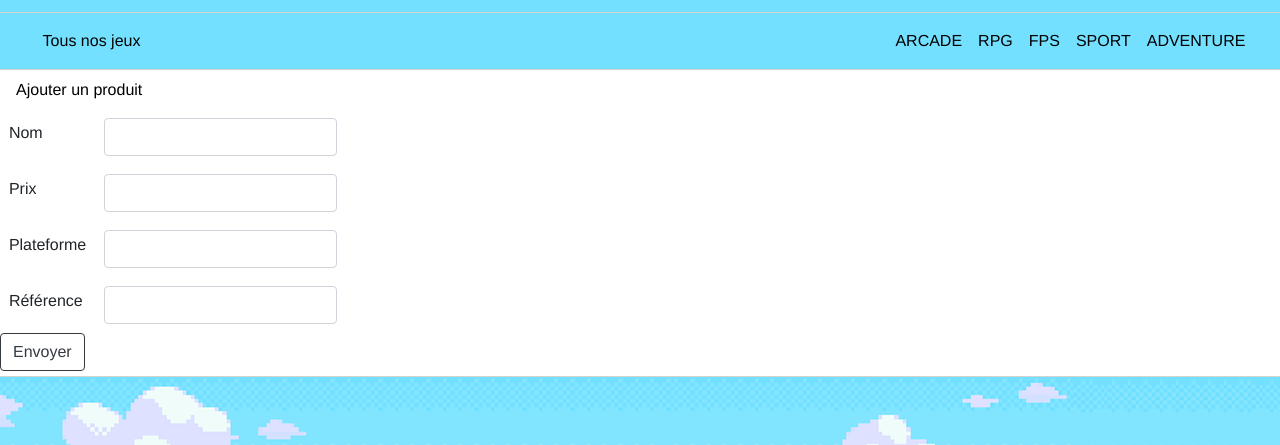
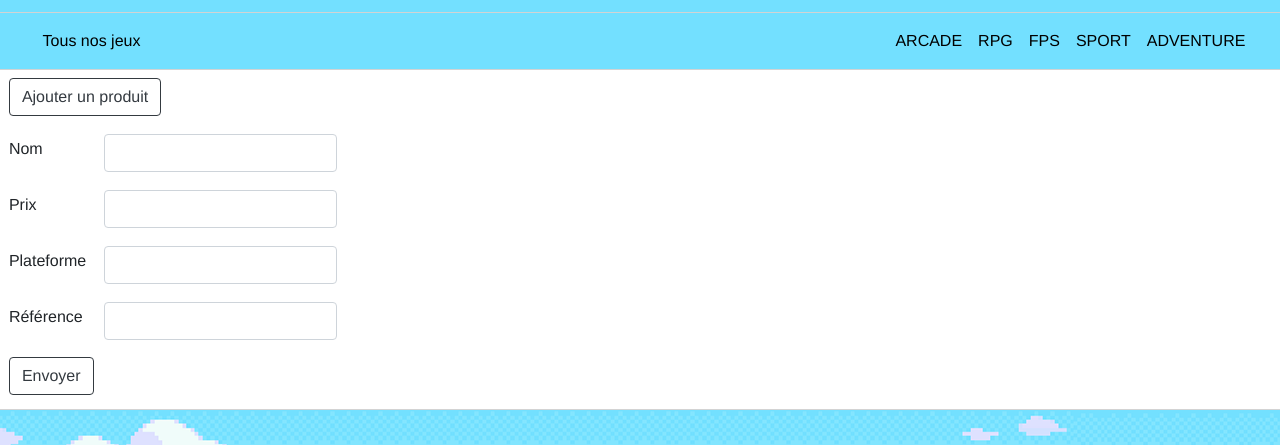
Before and after one commit to BlueDG/E-commerce-Java-Angular-Front, an Angular app: page /search in a window 1280 px wide. Shown: the part 340-785 px from the top of the page. Built offline with nearby package versions, Linux system fonts and the light colour scheme.

Commit message:
affichage pagination

```diff
--- a/src/app/admin-affiche/admin-affiche.component.css
+++ b/src/app/admin-affiche/admin-affiche.component.css
@@ -0,0 +1,3 @@
+button{
+    margin-left: 1ch;
+}
--- a/src/app/admin-affiche/admin-affiche.component.html
+++ b/src/app/admin-affiche/admin-affiche.component.html
@@ -30,4 +30,9 @@
 
   </tbody>
 </table>
-<button class="btn btn-outline-dark" (click)="newSearch()">Nouvelle recherche</button>
+<ngb-pagination class="d-flex justify-content-center" [collectionSize]='totalResult' [(page)]="page"
+  aria-label="Default pagination" (pageChange)="printNewPage()"></ngb-pagination>
+<div class="d-flex justify-content-center">
+  <button class="btn btn-outline-dark" (click)="newSearch()">Nouvelle recherche</button>
+  <button class="btn btn-outline-dark" routerLink="/create">Ajouter un produit</button>
+</div>
--- a/src/app/admin-affiche/admin-affiche.component.ts
+++ b/src/app/admin-affiche/admin-affiche.component.ts
@@ -1,5 +1,5 @@
 import { Component, OnInit, Input } from '@angular/core';
-import { Game } from 'src/models';
+import { Game, PostGame } from 'src/models';
 import { AdminRechercheComponent } from '../admin-recherche/admin-recherche.component';
 import { DataService } from 'src/app/services/data.service';
 
@@ -11,7 +11,11 @@ import { DataService } from 'src/app/services/data.service';
 })
 export class AdminAfficheComponent implements OnInit {
 
+  page: number = 1;
+
   @Input() games: Game[];
+  @Input() totalResult: number;
+  @Input() gameSearch: PostGame;
 
   constructor(private _data: DataService) { }
 
@@ -25,4 +29,14 @@ export class AdminAfficheComponent implements OnInit {
   delete(game: Game) {
     this._data.deleteGameAdmin(game)
   }
+
+  printNewPage() {
+    this._data.searchGameAdmin(this.page.toString(), this.gameSearch).subscribe(
+      value => {
+
+        this.games = value.games;
+      },
+      error => { }
+    );
+  }
 }
--- a/src/app/admin-recherche/admin-recherche.component.css
+++ b/src/app/admin-recherche/admin-recherche.component.css
@@ -4,3 +4,7 @@ td{
 ngb-alert {
     margin-top: 1ch;
 }
+
+button{
+    margin: 1ch;
+}
--- a/src/app/admin-recherche/admin-recherche.component.html
+++ b/src/app/admin-recherche/admin-recherche.component.html
@@ -1,6 +1,6 @@
 <div *ngIf="games?.length == 0">
 
-  <a class="nav-link" routerLink="/create">Ajouter un produit</a>
+  <button class="btn btn-outline-dark" routerLink="/create">Ajouter un produit</button>
   <form (ngSubmit)="submit()" #monForm="ngForm">
     <table>
       <tr>
@@ -27,6 +27,6 @@
 
 
 <div *ngIf="games?.length > 0">
-  <app-admin-affiche [games]="games"></app-admin-affiche>
+  <app-admin-affiche [games]="games" [totalResult]="totalResult" [gameSearch]="postGame"></app-admin-affiche>
 </div>
 <!--<div *ngIf="games?.length == 0; then changeFailMessage('aucun resultat')"></div>-->
```
